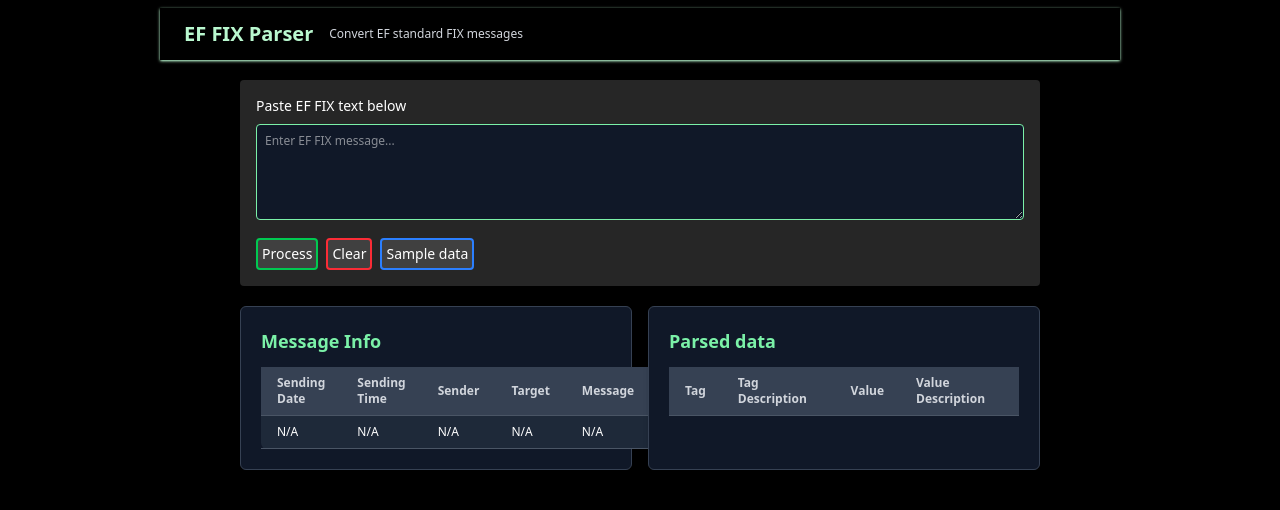
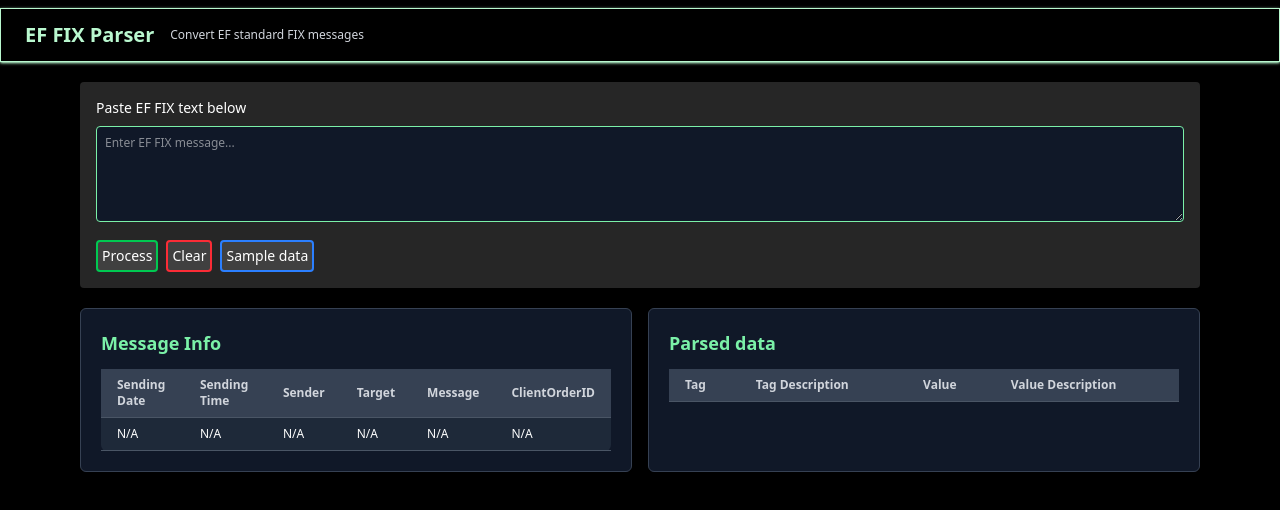
Before and after one commit to AsifZaman777/EF-Fix-Perser, a React (Vite) app: page / in a window 1280 px wide. Shown: the top 510 px of the page. Built offline with nearby package versions, Linux system fonts and the light colour scheme.

Commit message:
[UPDATE] table hover added

```diff
--- a/src/components/InputSection.jsx
+++ b/src/components/InputSection.jsx
@@ -30,7 +30,7 @@ const InputSection = () => {
   };
 
   return (
-    <div className="bg-neutral-800 p-4 rounded-sm shadow-md mx-60 mt-5">
+    <div className="bg-neutral-800 p-4 rounded-sm shadow-md mx-20 mt-5">
       <p className="text-white mb-2 text-sm">Paste EF FIX text below</p>
       <textarea
         className="w-full h-24 p-2 rounded-sm bg-gray-900 text-white border border-green-300 outline-0 text-xs"
--- a/src/components/Navbar.jsx
+++ b/src/components/Navbar.jsx
@@ -2,7 +2,7 @@ import React from "react";
 
 const Navbar = () => {
   return (
-    <nav className="bg-black text-white px-6 py-3 flex justify-between items-center shadow-sm shadow-green-200 mx-40 mt-2">
+    <nav className="bg-black border-1 border-green-200 text-white px-6 py-3 flex justify-between items-center shadow-sm shadow-green-200 mx-0 mt-2">
       {/* Left Section: App Name and Description */}
       <div className="flex justify-between items-center space-x-4">
         <h1 className="text-xl font-semibold text-green-200">EF FIX Parser</h1>
--- a/src/components/ParseSection.jsx
+++ b/src/components/ParseSection.jsx
@@ -48,7 +48,7 @@ const ParseSection = () => {
   }
 
   return (
-    <div className="grid grid-cols-1 md:grid-cols-2 gap-4 mx-60 mt-5 mb-5">
+    <div className="grid grid-cols-1 md:grid-cols-2 gap-4 mx-20 mt-5 mb-20">
       {/* Left Table */}
       <div className="bg-gray-900 border border-gray-700 p-5 rounded-md shadow-md">
         <p className="mb-3 text-lg text-green-300 font-semibold">
@@ -78,7 +78,7 @@ const ParseSection = () => {
             </tr>
           </thead>
           <tbody>
-            <tr className="border-b border-gray-600">
+            <tr className="border-b border-gray-600 hover:bg-gray-700">
               <td className="py-2 px-4">{processDate(messageInfo.time)}</td>
               <td className="py-2 px-4">{processTime(messageInfo.time)}</td>
               <td className="py-2 px-4">{messageInfo.sender}</td>
@@ -112,7 +112,7 @@ const ParseSection = () => {
           </thead>
           <tbody>
             {parsedData.map((data, index) => (
-              <tr key={index} className="border-b border-gray-600">
+              <tr key={index} className="border-b border-gray-600 hover:bg-gray-700">
                 <td className="py-2 px-4">{data.tag}</td>
                 <td className="py-2 px-4">{fixMapping[data.tag] || "N/A"}</td>
                 <td className="py-2 px-4">{data.value}</td>
```
